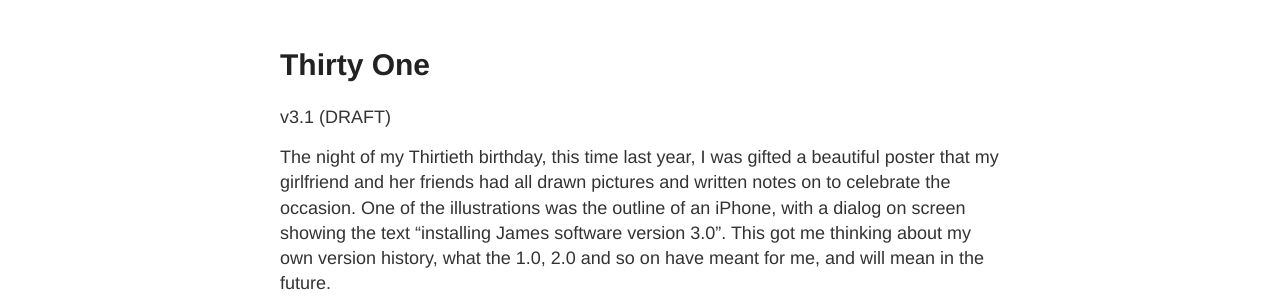
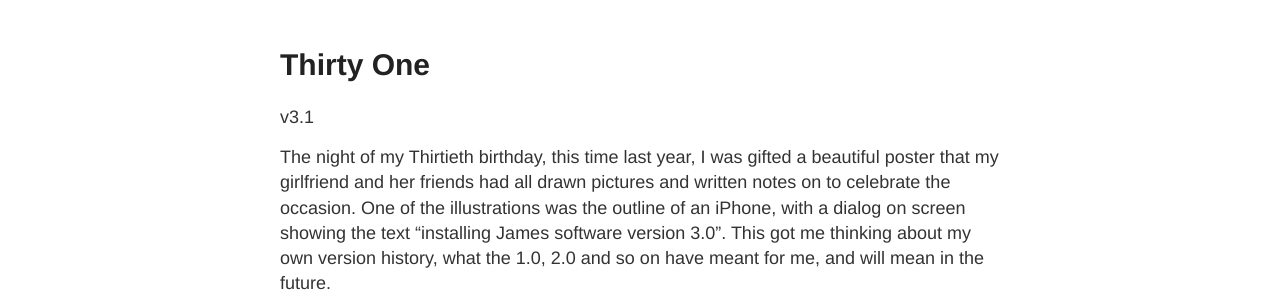
Before and after one commit to jamxf/jamxf.github.io, a Jekyll site: the page built from _posts/2021-01-09-Thirty-One.md, in a window 1280 px wide. Shown: the part 122-422 px from the top of the page. Built offline with Jekyll 4.4.1, drawn with Linux system fonts in a browser that asks for light colours.

Commit message:
31 draft 2 with excerpts working

```diff
--- a/_posts/2021-01-09-Thirty-One.md
+++ b/_posts/2021-01-09-Thirty-One.md
@@ -1,11 +1,15 @@
 ---
 layout: post
 title: Thirty One
+excerpt_separator: <!--more-->
+
 ---
 
-v3.1 (DRAFT)
+v3.1
 
 The night of my Thirtieth birthday, this time last year, I was gifted a beautiful poster that my girlfriend and her friends had all drawn pictures and written notes on to celebrate the occasion. One of the illustrations was the outline of an iPhone, with a dialog on screen showing the text "installing James software version 3.0". This got me thinking about my own version history, what the 1.0, 2.0 and so on have meant for me, and will mean in the future.
+
+<!--more-->
 
 If we take v1.0 to mean everything up until the start of third level education, I think I had a fairly typical experience for white, straight and nerdy Irish kid born in the 90s. I was born in a country that was poor and still heavily under the influence of the Catholic Church. Both divorce and homosexuality were illegal, Maggie Thatcher was still in power in the UK, and the Troubles still hung over the Island. The Internet barely existed, Ireland wouldn't make a connection to the internet as we know it until 1991. We didn't have a TV. The following 18 years are a story of tremendous economic growth, the emergence of the new Irish middle class - people drinking coffee from disposable cups, satellite TV, 2 car garages and by the mid 2000's, maybe it was time for families to start thinking about buying a second house. My own family hit some of these notes, and missed more of them.
 
--- a/style.scss
+++ b/style.scss
@@ -21,6 +21,10 @@ body {
 	background: $white;
   font: 18px/1.4 $helvetica;
   color: $darkGray;
+}
+
+.page__content {
+  text-align: justify;
 }
 
 .container {
```
